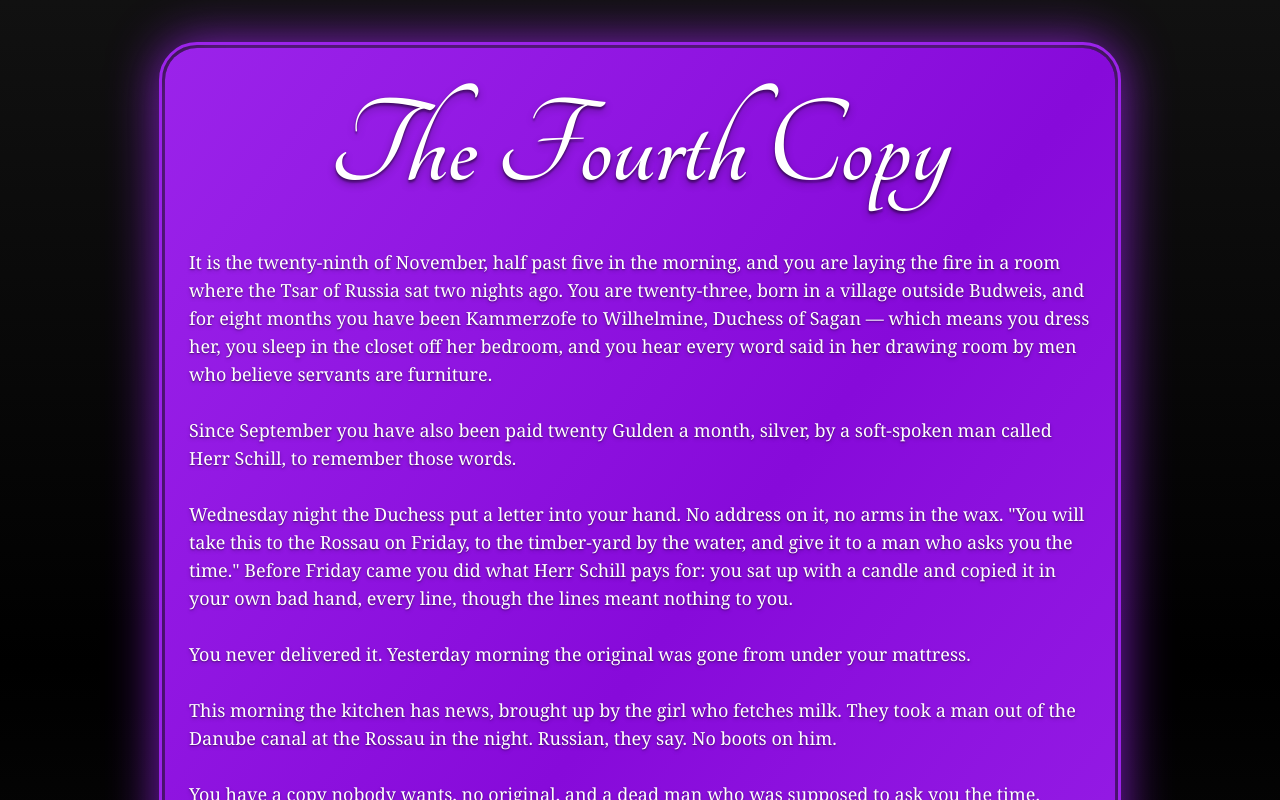
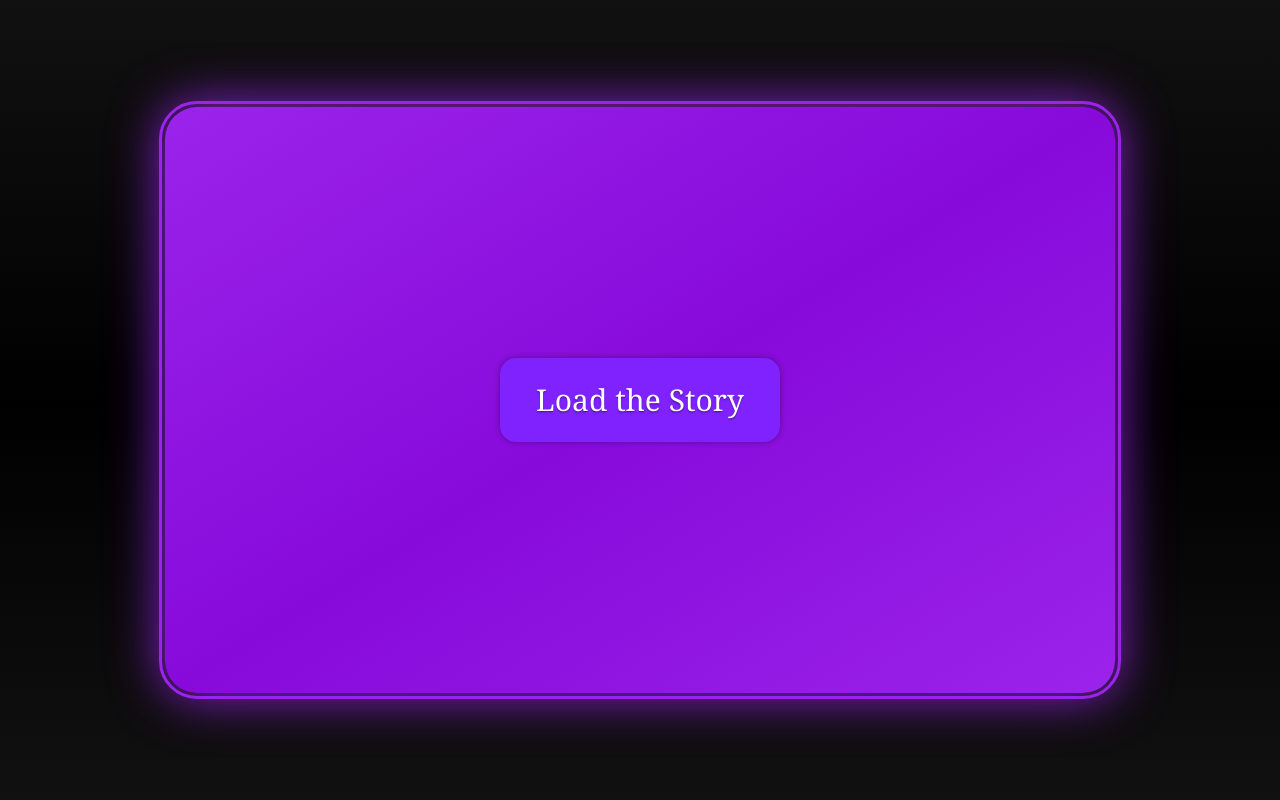
Before and after one commit to Phaslyr/cyoa, a React (Vite) app: page / in a window 1280 px wide. Both pictures are taken after a click on the button "Select Your Story". Shown: the top 800 px of the page. Built offline with nearby package versions, Linux system fonts and the light colour scheme.

Commit message:
Updated Reducer Logic + Skeleton Load Menu Logic

```diff
--- a/src/App.tsx
+++ b/src/App.tsx
@@ -1,22 +1,28 @@
 import { useState, useReducer } from "react"
 
+import { updateStoryReducer } from "./logic/updateStoryReducer"
+import { createBlankStoryTracker, StoryGraph } from "./models/StoryGraph"
+
+import TitleMenu from "./components/TitleMenu"
+import LoadMenu from "./components/LoadMenu"
 import Story from "./components/Story"
-import StartMenu from "./components/StartMenu"
-
-import { updateStoryReducer } from "./logic/updateStoryReducer"
-
-import storyData from "./data/story_theFourthCopy"
 
 function App() {
-  const [start, setStart] = useState(false)
-  const [loadedStory, dispatch] = useReducer(updateStoryReducer, storyData)
+  const [renderLoadMenu, setRenderLoadMenu] = useState(false)
+  const doRenderLoadMenu = () => { setRenderLoadMenu(true) }
 
-  const setStartTrue = () => { setStart(true) }
+  const [story, updateStory] = useReducer(updateStoryReducer, null, createBlankStoryTracker)
+  const loadStory = (graph: StoryGraph) => { updateStory({ type: 'LOAD', payload: graph })}
+  const progressStory = (branch: number) => { updateStory({ type: 'PROGRESS', payload: branch })}
 
   return (
     <div className="container h-min-dvh justify-center py-5">
       <div className="row h-full align-content-center justify-content-center">
-        { start ? <Story storyData={loadedStory} dispatch={dispatch} /> : <StartMenu init={setStartTrue}/> }
+        { renderLoadMenu
+          ? ( (story.loaded === false)
+              ? <LoadMenu load={loadStory} />
+              : <Story storyData={story} progress={progressStory} />)
+          : <TitleMenu toLoad={doRenderLoadMenu}/> }
       </div>
     </div>
   )
--- a/src/components/ChoiceButton.tsx
+++ b/src/components/ChoiceButton.tsx
@@ -1,10 +1,10 @@
 import { type Color, BUTTON_COLORS} from "../theme/theme"
 
-function ChoiceButton({ text, color, branch, dispatch }: { text: string, color: Color, branch: number, dispatch: (nextPoint: number) => void }) {
+function ChoiceButton({ text, color, branch, progress }: { text: string, color: Color, branch: number, progress: (nextPoint: number) => void }) {
   return (
     <button
       className={`p-4 h-full w-100 rounded-2xl! ${BUTTON_COLORS[color]} shadow-[0_0_5px_1px]/25 hover:inset-shadow-[0_0_15px_3px]/40 active:inset-shadow-[0_0_20px_4px]/60 shadow-black active:inset-shadow-black flex items-center justify-content-center`}
-      onClick={() => { dispatch(branch) }} >
+      onClick={() => { progress(branch) }} >
       <span className="m-0 text-white text-xl text-shadow-sm/15 font-medium georgia">
         { text }
       </span>
--- /dev/null
+++ b/src/components/LoadMenu.tsx
@@ -0,0 +1,25 @@
+import { StoryGraph } from "../models/StoryGraph"
+
+import defaultStory from "../data/story_theFourthCopy"
+
+import { DEFAULT, BUTTON_COLORS } from "../theme/theme"
+
+const THEME = DEFAULT // Here to instantiate the THEME variable, which will probably end up becoming a togglable setting in Loader
+
+function LoadMenu({ load }: { load: (storyData: StoryGraph) => void }) {
+  return (
+    <div className={`col-10 min-h-5/6 rounded-4xl px-4 ${THEME.grad} ${THEME.outline} outline-3 outline-offset-3 shadow-[0_0_50px_5px]/85 ${THEME.shadow}`}>
+      <div className="p-4 h-full flex justify-content-center align-items-center">
+        <button
+          className={`p-4 w-70 rounded-2xl! ${BUTTON_COLORS[THEME.buttonPrimary]} shadow-[0_0_5px_1px]/25 hover:inset-shadow-[0_0_15px_3px]/40 active:inset-shadow-[0_0_20px_4px]/60 shadow-black active:inset-shadow-black flex items-center justify-content-center`}
+          onClick={() => { load(defaultStory) }} >
+            <span className="m-0 text-white text-3xl text-shadow-sm/15 font-medium georgia">
+              Load the Story
+            </span>
+        </button>
+      </div>
+    </div>
+  )
+}
+
+export default LoadMenu
--- a/src/components/Story.tsx
+++ b/src/components/Story.tsx
@@ -6,13 +6,13 @@ import { DEFAULT, themeButtons } from "../theme/theme"
 
 const THEME = DEFAULT // Here to instantiate the THEME variable, which will probably end up becoming a togglable setting in Loader
 
-function Story({ storyData: { graph, node }, dispatch }: { storyData: StoryTracker, dispatch: (nextPoint: number) => void }) {
+function Story({ storyData: { graph, node }, progress }: { storyData: StoryTracker, progress: (nextPoint: number) => void }) {
   const buttonColoring = themeButtons(THEME.buttons, node.branches.length)
 
   const choiceRow = buttonColoring ? <div className="row pb-3">
         { node.branches.map((branch, i) => (
             <div key={i} className={`col-12 pt-3`}>
-              <ChoiceButton text={branch.label} color={buttonColoring[i]} branch={i} dispatch={dispatch} />
+              <ChoiceButton text={branch.label} color={buttonColoring[i]} branch={i} progress={progress} />
             </div> ))}
       </div> : <div className="pb-4" />
 
--- a/src/components/StartMenu.tsx
+++ b/src/components/TitleMenu.tsx
@@ -2,7 +2,7 @@ import { DEFAULT, BUTTON_COLORS } from "../theme/theme"
 
 const THEME = DEFAULT // Here to instantiate the THEME variable, which will probably end up becoming a togglable setting in Loader
 
-function Begin({ init }: { init: () => void }) {
+function Begin({ toLoad }: { toLoad: () => void }) {
   console.log(THEME.buttons[1]![0])
 
   return (
@@ -18,7 +18,7 @@ function Begin({ init }: { init: () => void }) {
       <div className="p-4 flex justify-content-center">
         <button
           className={`p-4 h-full w-70 rounded-2xl! ${BUTTON_COLORS[THEME.buttonPrimary]} shadow-[0_0_5px_1px]/25 hover:inset-shadow-[0_0_15px_3px]/40 active:inset-shadow-[0_0_20px_4px]/60 shadow-black active:inset-shadow-black flex items-center justify-content-center`}
-          onClick={() => { init() }} >
+          onClick={() => { toLoad() }} >
             <span className="m-0 text-white text-3xl text-shadow-sm/15 font-medium georgia">
               Select Your Story
             </span>
--- a/src/data/story_theFourthCopy.ts
+++ b/src/data/story_theFourthCopy.ts
@@ -283,4 +283,4 @@ story.end(node12)
 story.end(node13)
 story.end(node14)
 
-export default { graph: story, node: story.root }
+export default story
--- a/src/index.css
+++ b/src/index.css
@@ -15,6 +15,8 @@
     font-weight: bold;
     font-style: normal;
 }
+
+/* important display settings for correct centering */
 
 #root {
     min-height: 100dvh;
--- a/src/logic/updateStoryReducer.ts
+++ b/src/logic/updateStoryReducer.ts
@@ -1,5 +1,17 @@
-import { type StoryTracker } from "../models/StoryGraph"
+import { type StoryTracker, StoryGraph } from "../models/StoryGraph"
 
-export function updateStoryReducer({ graph, node }: StoryTracker, nextBranch: number): StoryTracker {
-  return { graph: graph, node: graph.get(node.progress(nextBranch)) }
+type UpdateStoryReducerAction =
+  | { type: 'LOAD', payload: StoryGraph }
+  | { type: 'PROGRESS', payload: number }
+
+export function updateStoryReducer(state: StoryTracker, action: UpdateStoryReducerAction): StoryTracker {
+  switch (action.type) {
+    case "LOAD":
+      return { graph: action.payload, node: action.payload.root, loaded: true }
+    case "PROGRESS":
+      if (state.loaded === false) {
+        throw new Error("Server Error: Story not loaded")
+      }
+      return { ...state, node: state.graph.get(state.node.progress(action.payload)) }
+  }
 }
--- a/src/models/StoryGraph.ts
+++ b/src/models/StoryGraph.ts
@@ -1,7 +1,13 @@
 export const MAX_BRANCHES = 4 // Layout designs for branches [1, 2, 3, 4] -> Story.tsx
 
 type Branch = { label: string, node: number, }
-export type StoryTracker = { graph: StoryGraph, node: StoryNode }
+
+export type StoryTracker = {
+  graph: StoryGraph,
+  node: StoryNode,
+  loaded: boolean,
+  variables?: object,
+}
 
 export class StoryNode {
   private _id: number | undefined
@@ -53,7 +59,7 @@ export class StoryGraph {
   private _nodeMap: Map<number, StoryNode> = new Map<number, StoryNode>()
   private _nextId: number = 0
 
-  constructor(storyName: string, head: StoryNode) {
+  constructor(storyName: string = "", head: StoryNode = new StoryNode()) {
     this.title = storyName
     this.root = head
 
@@ -101,3 +107,9 @@ export class StoryGraph {
     return this._nodeMap
   }
 }
+
+export function createBlankStoryTracker(_?: null): StoryTracker {
+  const g = new StoryGraph()
+  const n = g.root
+  return { graph: g, node: n, loaded: false }
+}
```
Also changed, not shown: 1 other file (tests, documents, lock files or other folders).
